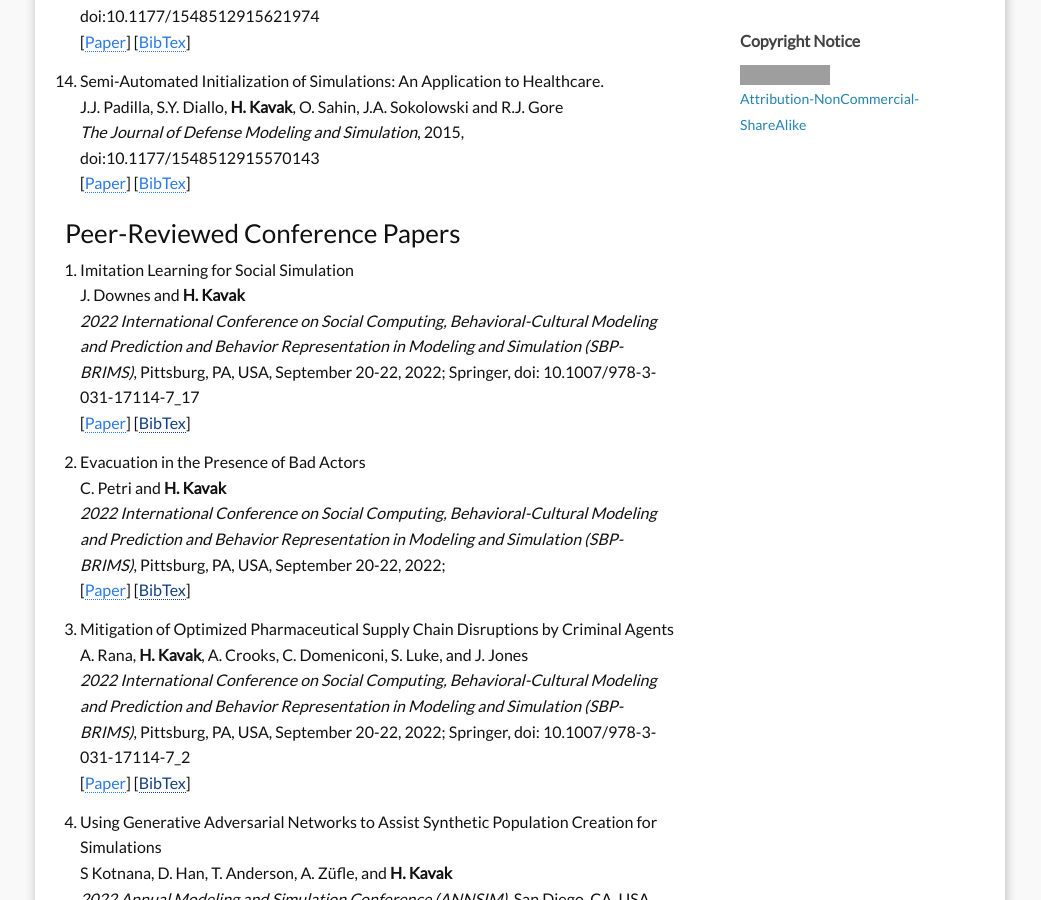
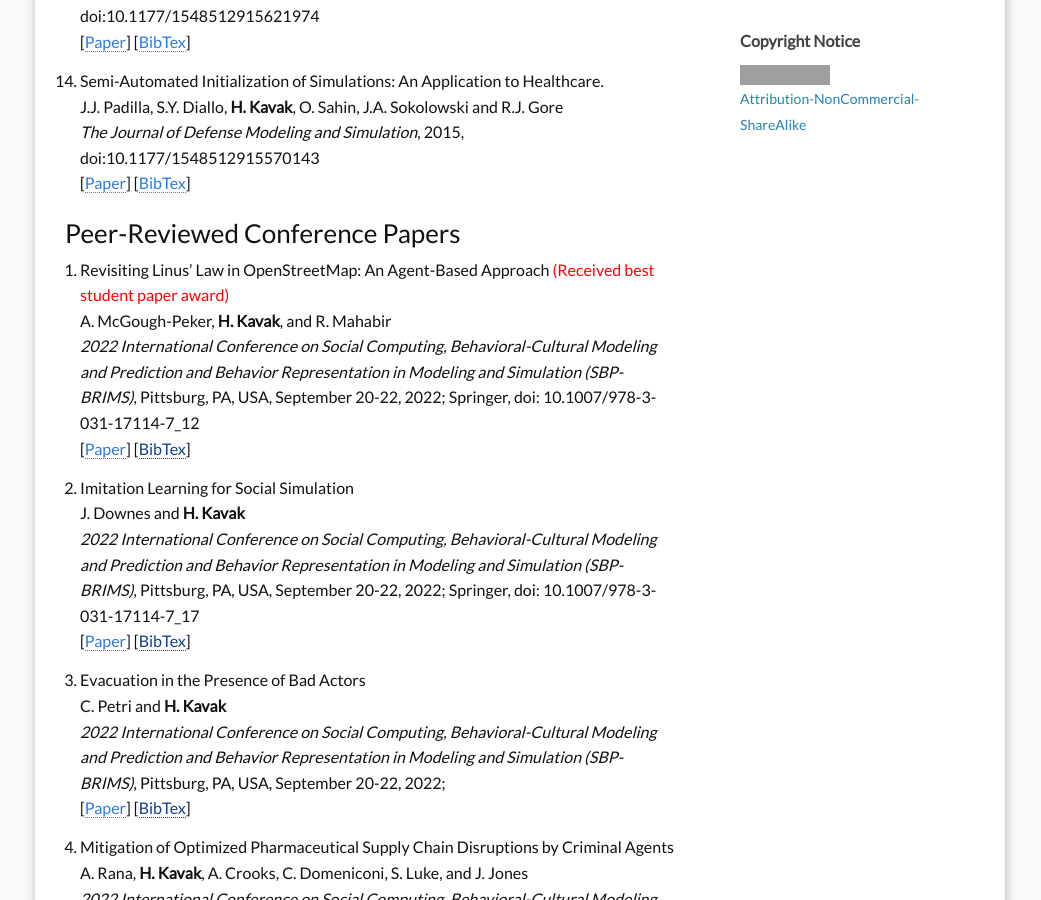
Before and after one commit to hamdikavak/hamdikavak.github.io, a Jekyll site: the page built from c5_publications.md, in a window 1280 px wide and 900 px high, scrolled down 2349 px. Shown: the whole window, without its empty margins (120-1161 px from the left). Built offline with Jekyll 4.4.1, drawn with Linux system fonts in a browser that asks for light colours; nearby versions of some CDN libraries; some of the changed text lies outside the part shown; grey boxes are pictures that could not be loaded.

Commit message:
1 more conference paper

```diff
--- a/c5_publications.md
+++ b/c5_publications.md
@@ -116,6 +116,14 @@ This page shows my relatively up-to-date publication list, links to papers, and
 
 ### Peer-Reviewed Conference Papers
 
+
+
+
+80. Revisiting Linus’ Law in OpenStreetMap: An Agent-Based Approach <span style="color: red;">(Received best student paper award)</span>
+     A. McGough-Peker,  <strong>H. Kavak</strong>, and R. Mahabir
+     <em>2022 International Conference on Social Computing, Behavioral-Cultural Modeling and Prediction and Behavior Representation in Modeling and Simulation (SBP-BRIMS)</em>, Pittsburg, PA, USA, September 20-22, 2022; Springer, doi: 10.1007/978-3-031-17114-7_12
+     [[Paper](https://link.springer.com/chapter/10.1007/978-3-031-17114-7_12)]
+     [[BibTex]()]
 
 
 81. Imitation Learning for Social Simulation
```
Also changed, not shown: other parts of c5_publications.md (+1 -1 lines).
